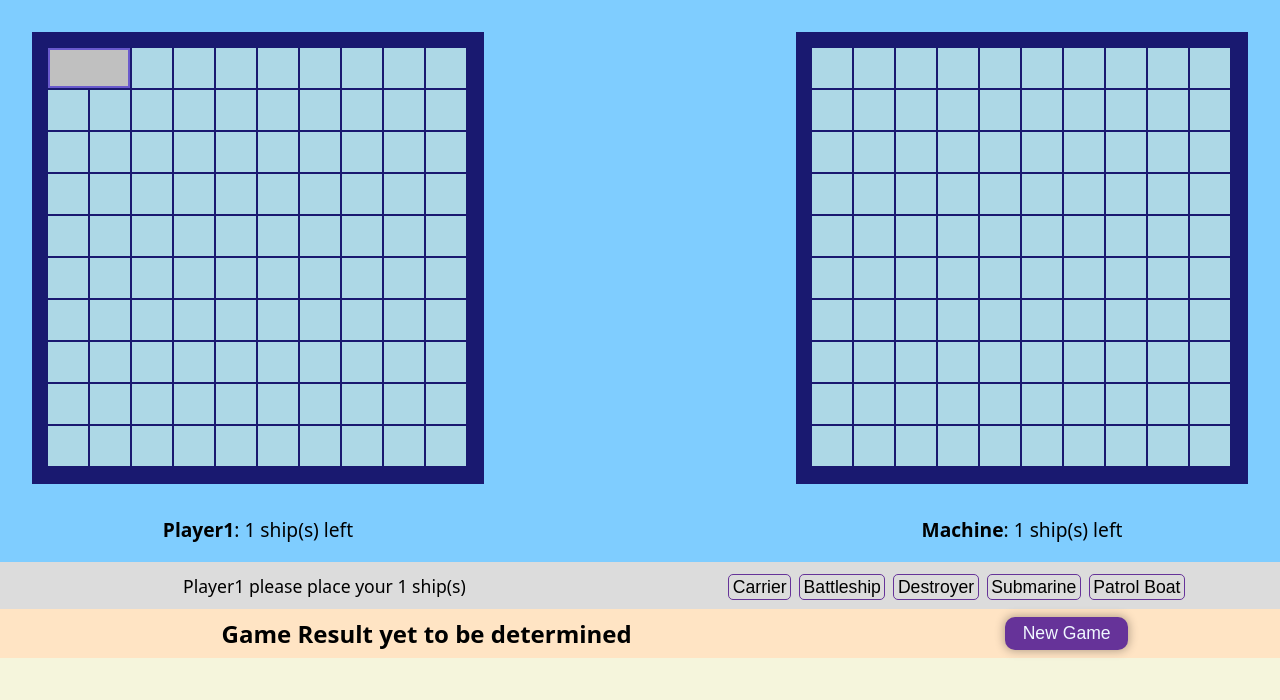
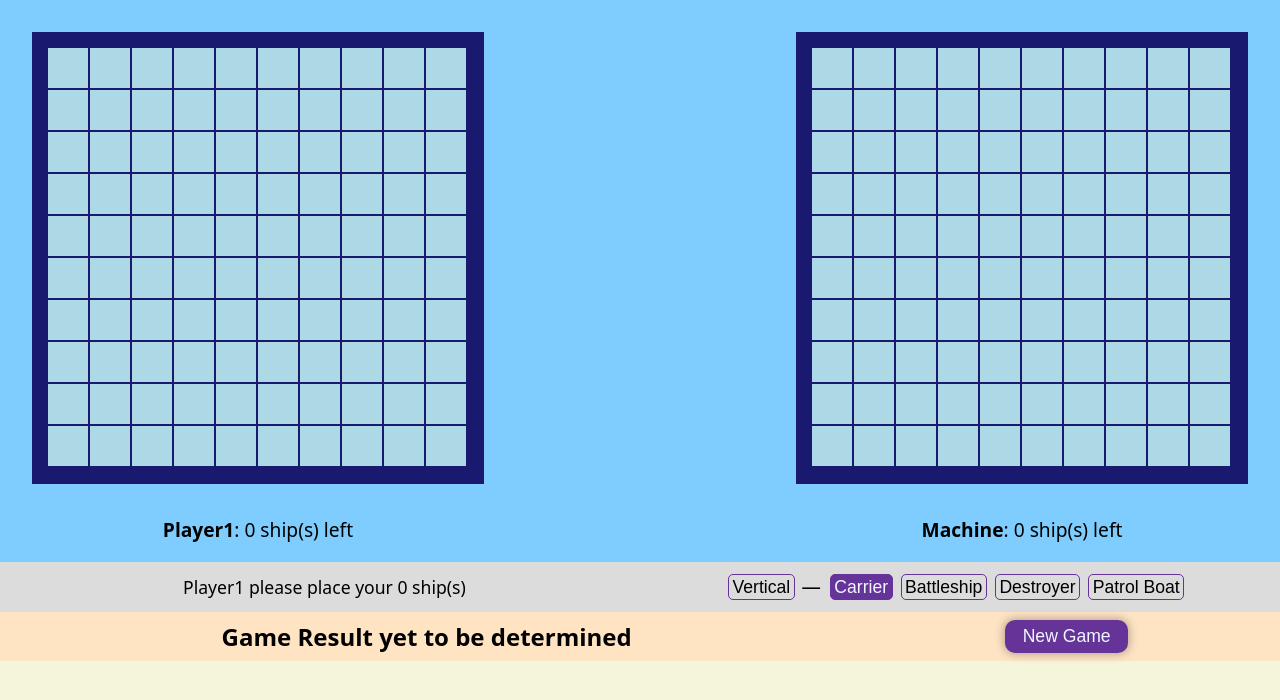
Before and after one commit to ajayfoo/odin-battleship, a website built with webpack: page src/index.html in a window 1280 px wide. Built offline with nearby package versions, Linux system fonts and the light colour scheme.

Commit message:
feat: add feat to place vertical or horizontal ship on clicked cell

```diff
--- a/src/controllers/gameboard.js
+++ b/src/controllers/gameboard.js
@@ -16,7 +16,7 @@ const predeterminedGameboard = () => {
   return gameboard;
 };
 const createGameboardController = (forMachine) => {
-  const model = predeterminedGameboard();
+  const model = createGameboard();
   const view = createGameboardView(model, forMachine);
   const getModel = () => model;
   const getView = () => view;
--- a/src/views/gameboard/index.js
+++ b/src/views/gameboard/index.js
@@ -24,6 +24,21 @@ const applyShipSegmentStyle = (cell, shipInfo) => {
       break;
     }
   }
+};
+
+const applyShipStyle = (indexRowCol, gameboard, gameboardView) => {
+  const [i, j] = indexRowCol;
+  const ship = gameboard.getGrid()[i][j][0];
+  const occupiedCellsRowCols = gameboard.getCellsOccupiedByShip(ship);
+  occupiedCellsRowCols.forEach((rowCol) => {
+    const [row, col] = rowCol;
+    const shipInfo = gameboard.getGrid()[row][col][1];
+    const targetCell = gameboardView.querySelector(
+      `div[data-row="${row}"][data-col="${col}"]`,
+    );
+    applyShipSegmentStyle(targetCell, shipInfo);
+    targetCell.classList.add('ship');
+  });
 };
 
 const dispatchShipSunkEvent = (gameboard, view, forMachine = false) => {
@@ -101,7 +116,7 @@ const setClickEventListenerForShipCell = (
   });
 };
 
-const createCell = (gameboardView, shipInfo, gameboard, forMachine, rowCol) => {
+const createCell = (gameboardView, gameboard, forMachine, rowCol) => {
   const view = document.createElement('div');
   view.classList.add('cell');
   view.setAttribute('data-row', rowCol[0]);
@@ -109,10 +124,17 @@ const createCell = (gameboardView, shipInfo, gameboard, forMachine, rowCol) => {
   if (forMachine) {
     view.classList.add('for-machine');
     setClickEventListenerForShipCell(view, gameboard, gameboardView, rowCol);
-  }
-  if (!forMachine && shipInfo !== null) {
-    view.classList.add('ship');
-    applyShipSegmentStyle(view, shipInfo);
+  } else {
+    let shipSize = 5;
+    let isVertical = true;
+    window.addEventListener('newShipDirectionTypeChangedEvent', (event) => {
+      isVertical = event.detail.isVertical;
+    });
+    view.addEventListener('click', () => {
+      const [x, y] = gameboard.indexRowColToCoordinates(rowCol);
+      gameboard.placeShipAt([x, y], isVertical, shipSize);
+      applyShipStyle(rowCol, gameboard, gameboardView);
+    });
   }
   return view;
 };
@@ -121,11 +143,9 @@ const createGameboardView = (gameboard, forMachine) => {
   const view = document.createElement('div');
   view.classList.add('gameboard');
   const [row, col] = gameboard.getSize();
-  const grid = gameboard.getGrid();
   for (let i = 0; i < row; ++i) {
     for (let j = 0; j < col; ++j) {
-      const shipInfo = grid[i][j] === null ? null : grid[i][j][1];
-      const cell = createCell(view, shipInfo, gameboard, forMachine, [i, j]);
+      const cell = createCell(view, gameboard, forMachine, [i, j]);
       view.appendChild(cell);
     }
   }
--- a/src/views/instruction/index.js
+++ b/src/views/instruction/index.js
@@ -1,6 +1,6 @@
 import './style.css';
 
-const createShipTypeRaioButton = (shipType) => {
+const createShipTypeRadioButton = (shipType) => {
   const view = document.createElement('input');
   view.setAttribute('type', 'radio');
   view.classList.add('ship-type-radio-button');
@@ -13,12 +13,48 @@ const createShipTypeRaioButton = (shipType) => {
 const createShipTypeRadioButtonGroup = () => {
   const view = document.createElement('div');
   view.classList.add('ship-type-radio-button-group');
+  const carrier = createShipTypeRadioButton('carrier');
+  carrier.checked = true;
   view.append(
-    createShipTypeRaioButton('carrier'),
-    createShipTypeRaioButton('battleship'),
-    createShipTypeRaioButton('destroyer'),
-    createShipTypeRaioButton('submarine'),
-    createShipTypeRaioButton('patrol-boat'),
+    carrier,
+    createShipTypeRadioButton('battleship'),
+    createShipTypeRadioButton('destroyer'),
+    createShipTypeRadioButton('patrol-boat'),
+  );
+  return view;
+};
+
+const createShipDirectionTypeCheckbox = () => {
+  const view = document.createElement('input');
+  view.setAttribute('type', 'checkbox');
+  view.id = 'ship-direction-type';
+  view.ariaLabel = 'ship direction type: vertical';
+  view.addEventListener('click', () => {
+    const newShipDirectionTypeChangedEvent = new CustomEvent(
+      'newShipDirectionTypeChangedEvent',
+      {
+        detail: {
+          isVertical: view.checked,
+        },
+      },
+    );
+    window.dispatchEvent(newShipDirectionTypeChangedEvent);
+  });
+  return view;
+};
+
+const createShipConfiguration = () => {
+  const view = document.createElement('div');
+  view.classList.add('ship-configuration');
+
+  const seperator = document.createElement('span');
+  seperator.textContent = '—';
+  seperator.classList.add('seperator');
+
+  view.append(
+    createShipDirectionTypeCheckbox(),
+    seperator,
+    createShipTypeRadioButtonGroup(),
   );
   return view;
 };
@@ -34,7 +70,7 @@ const createInstruction = () => {
       event.detail.player1.numOfShips +
       ' ship(s)';
   });
-  view.append(instructionEle, createShipTypeRadioButtonGroup());
+  view.append(instructionEle, createShipConfiguration());
   return view;
 };
 
--- a/src/views/instruction/style.css
+++ b/src/views/instruction/style.css
@@ -38,10 +38,33 @@
   content: 'Destroyer';
 }
 
-#ship-type-submarine::after {
-  content: 'Submarine';
-}
-
 #ship-type-patrol-boat::after {
   content: 'Patrol Boat';
 }
+
+.ship-configuration {
+  display: flex;
+}
+
+#ship-direction-type {
+  appearance: none;
+  width: max-content;
+  padding: 0.1em 0.2em;
+  border: 1px solid rebeccapurple;
+  border-radius: 5px;
+  font-size: inherit;
+}
+
+#ship-direction-type:checked {
+  background-color: rebeccapurple;
+  color: aliceblue;
+}
+
+#ship-direction-type::after {
+  content: 'Vertical';
+}
+
+.seperator {
+  font-size: 1.1em;
+  padding: 0.1em 0.2em;
+}
```
